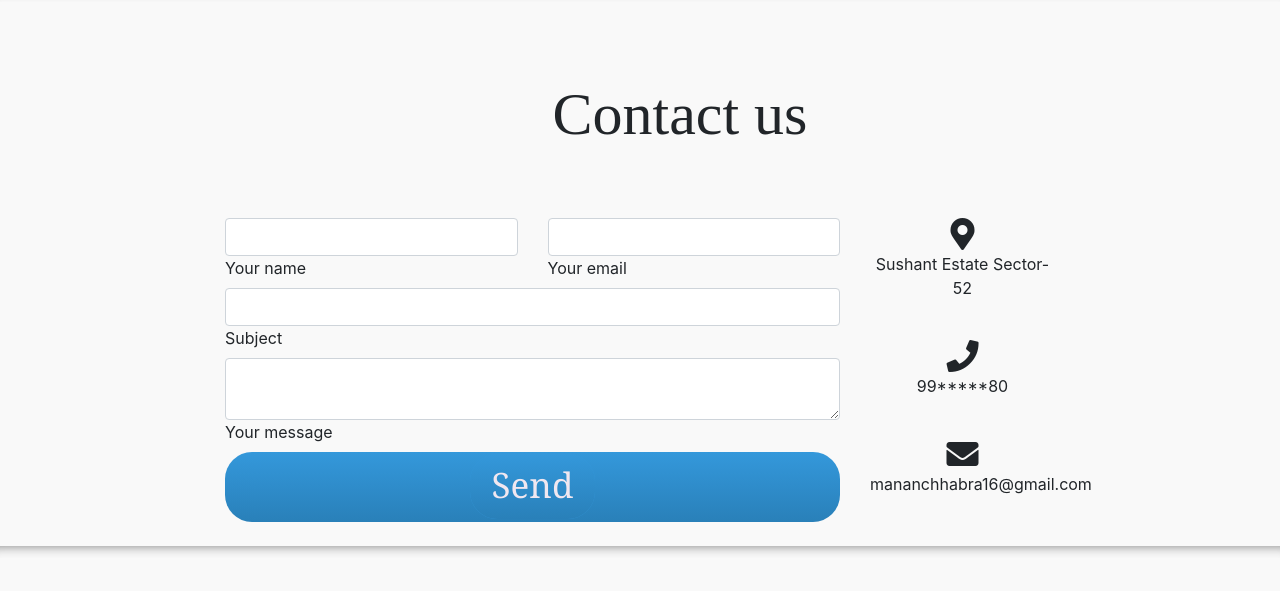
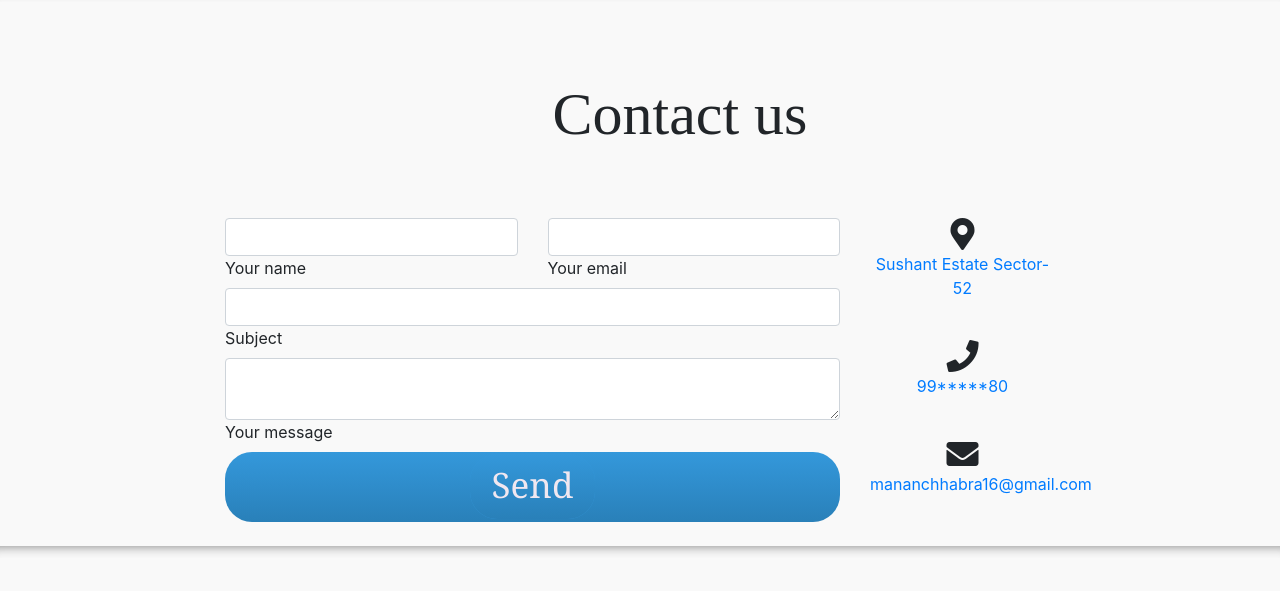
Before and after one commit to mananchhab/mananchhab.github.io, a plain HTML site: page index.html in a window 1280 px wide. Shown: the part 1651-2242 px from the top of the page. Drawn offline with nearby package versions, Linux system fonts and the light colour scheme; a web font is replaced by a local one.

Commit message:
update.O

```diff
--- a/index.html
+++ b/index.html
@@ -139,77 +139,6 @@
   <hr>
 
   <!-- page3 -->
-  <!--
-  <div class="d-flex justify-content-center">
-    <h4>Contact Me</h4>
-  </div>
-  <div class="page3 " id="Contact Me">
-
-    <form id="contact-form" method="post" action="contact.php" role="form">
-
-      <div class="messages"></div>
-
-      <div class="controls col-lg-6">
-
-          <div class="row">
-              <div class="col-md-6">
-                  <div class="form-group">
-                      <label for="form_name">Firstname *</label>
-                      <input id="form_name" type="text" name="name" class="form-control" placeholder="Please enter your firstname *" required="required" data-error="Firstname is required.">
-                      <div class="help-block with-errors"></div>
-                  </div>
-              </div>
-              <div class="col-md-6">
-                  <div class="form-group">
-                      <label for="form_lastname">Lastname *</label>
-                      <input id="form_lastname" type="text" name="surname" class="form-control" placeholder="Please enter your lastname *" required="required" data-error="Lastname is required.">
-                      <div class="help-block with-errors"></div>
-                  </div>
-              </div>
-          </div>
-          <div class="row">
-              <div class="col-md-6">
-                  <div class="form-group">
-                      <label for="form_email">Email *</label>
-                      <input id="form_email" type="email" name="email" class="form-control" placeholder="Please enter your email *" required="required" data-error="Valid email is required.">
-                      <div class="help-block with-errors"></div>
-                  </div>
-              </div>
-              <div class="col-md-6">
-                  <div class="form-group">
-                      <label for="form_need">Please specify your need *</label>
-                      <select id="form_need" name="need" class="form-control" required="required" data-error="Please specify your need.">
-                          <option value=""></option>
-                          <option value="Request quotation">Internship</option>
-                          <option value="Request order status">A specefic project</option>
-                          <option value="Request copy of an invoice">Full time Job</option>
-                          <option value="Other">Other</option>
-                      </select>
-                      <div class="help-block with-errors"></div>
-                  </div>
-              </div>
-          </div>
-          <div class="row">
-              <div class="col-md-12">
-                  <div class="form-group">
-                      <label for="form_message">Message *</label>
-                      <textarea id="form_message" name="message" class="form-control" placeholder="Message for me *" rows="4" required="required" data-error="Please, leave us a message."></textarea>
-                      <div class="help-block with-errors"></div>
-                  </div>
-              </div>
-              <div class="submit">
-                <div class="col-md-12">
-                    <input type="submit" class="btn btn-success btn-send" value="Send message">
-                </div>
-              </div>
-          </div>
-          <div class="row">
-              <div class="col-md-12">
-              </div>
-          </div>
-      </div>
-      <head>
--->
   <!--Section: Contact v.2-->
   <section class="mb-4">
 
@@ -242,6 +171,9 @@
               <div class="col-md-6">
                 <div class="md-form mb-0">
                   <input type="text" id="email" name="email" class="form-control">
+                  <form class="" action="mailto:mananchhabra16@gmail.com" method="post" enctype="text/plain">
+
+                  </form>
                   <label for="email" class="">Your email</label>
                 </div>
               </div>
@@ -290,16 +222,19 @@
         <!--Grid column-->
         <div class="col-md-3 text-center">
           <ul class="list-unstyled mb-0">
-            <li><i class="fas fa-map-marker-alt fa-2x"></i>
+            <li><i class="fas fa-map-marker-alt fa-2x"></i><a href="https://www.google.co.in/maps/place/Ansal+Sushant+Estate/@28.4447509,77.0755546,17z/data=!3m1!4b1!4m5!3m4!1s0x390d18a300000001:0xe19ee99e19ce7d7e!8m2!3d28.4447509!4d77.0777433">
               <p>Sushant Estate Sector-52</p>
+              </a>
             </li>
 
-            <li><i class="fas fa-phone mt-4 fa-2x"></i>
+            <li><i class="fas fa-phone mt-4 fa-2x"></i><a href="tel:9911200280">
               <p>99*****80</p>
+              </a>
             </li>
 
-            <li><i class="fas fa-envelope mt-4 fa-2x"></i>
+            <li><i class="fas fa-envelope mt-4 fa-2x"></i><a href="https://mail.google.com/mail/u/0/#inbox">
               <p>mananchhabra16@gmail.com</p>
+              </a>
             </li>
           </ul>
         </div>
```
